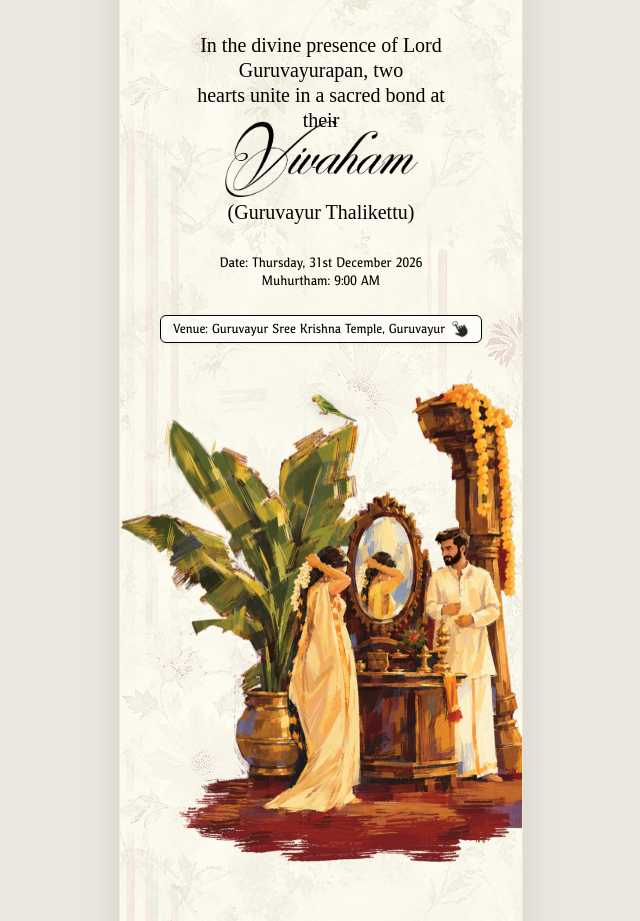
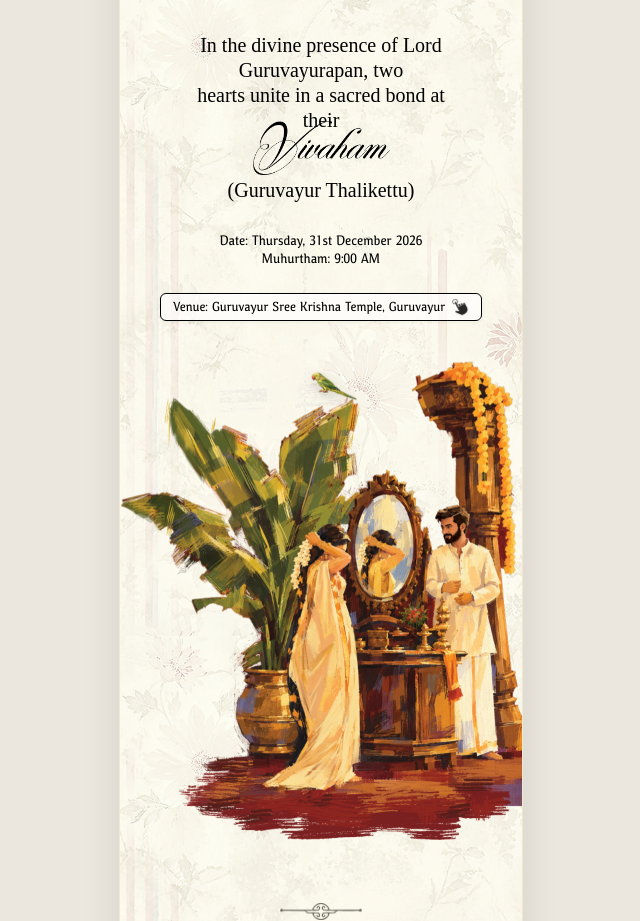
Before and after one commit to Akhil9249/wedding, a React (Vite) app: page / in a window 1280 px wide. Shown: the part 800-1721 px from the top of the page, without its empty margins (319-959 px from the left). Built offline with nearby package versions, Linux system fonts and the light colour scheme; a web font is replaced by a local one.

Commit message:
Scale Vivaham calligraphy title to match reference proportions

```diff
--- a/src/components/Couple/Couple.css
+++ b/src/components/Couple/Couple.css
@@ -64,7 +64,7 @@
 
 /* Ceremony Titles */
 .thirukalyanam-title {
-  width: 193px;
+  width: 137px;
   max-width: 100%;
   height: auto;
   margin: 13px auto 5px;
--- a/src/components/Couple/Couple.jsx
+++ b/src/components/Couple/Couple.jsx
@@ -39,8 +39,8 @@ export default function Couple({ couple }) {
             src={vivahamImg}
             alt="Vivaham"
             className="thirukalyanam-title-img"
-            width="193"
-            height="76"
+            width="137"
+            height="54"
           />
         </h2>
         <p className="thirukalyanam-subtitle scroll-reveal">(Guruvayur Thalikettu)</p>
```
